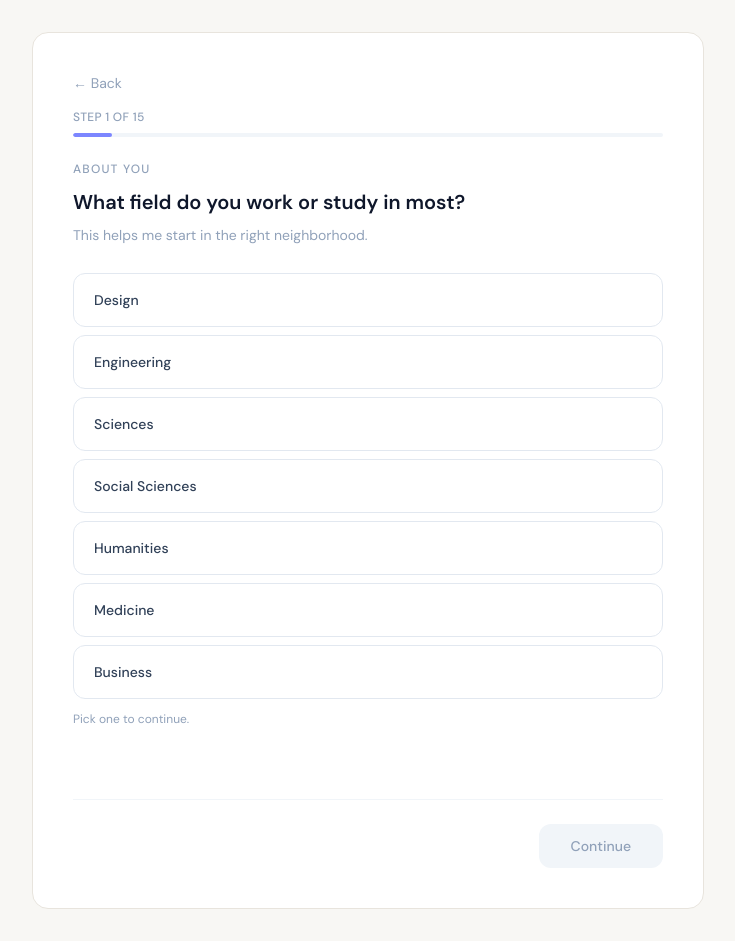
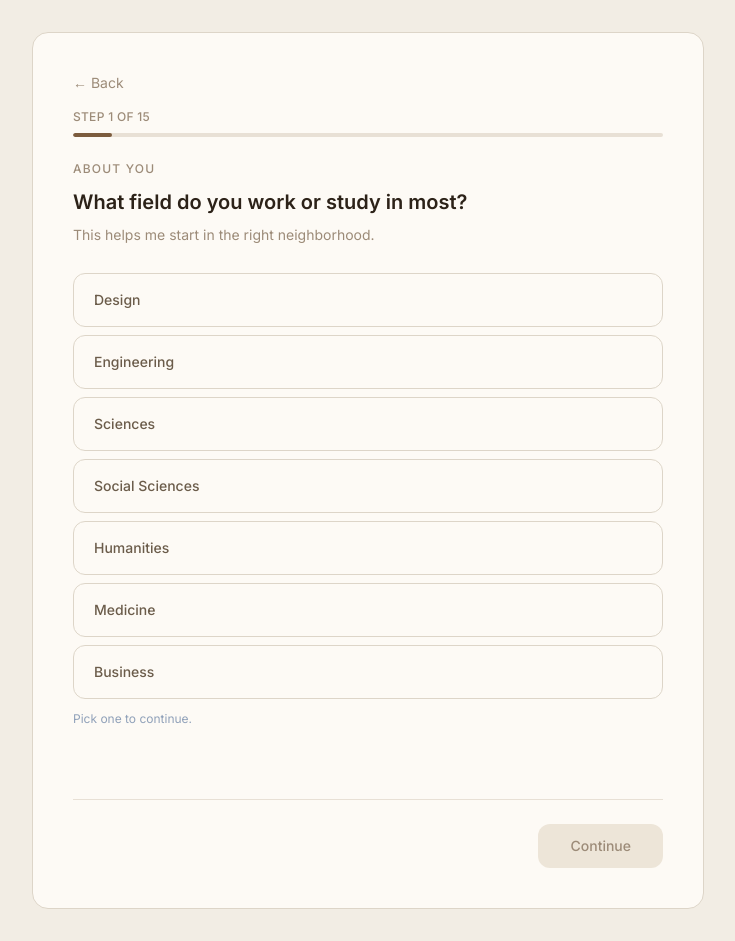
Before and after one commit to Edwin-IITJ/LiquidRead, a Next.js app: page / in a window 1280 px wide. Both pictures are taken after a click on the button "Start onboarding". Shown: the whole page, without its empty margins (272-1007 px from the left). Built offline with nearby package versions, Linux system fonts and the light colour scheme.

Commit message:
Changing colours, typography

```diff
--- a/app/layout.tsx
+++ b/app/layout.tsx
@@ -1,15 +1,15 @@
 import type { Metadata } from "next";
-import { DM_Sans, Playfair_Display } from "next/font/google";
+import { Inter, Lora } from "next/font/google";
 import "./globals.css";
 
-const dmSans = DM_Sans({
+const inter = Inter({
   subsets: ["latin"],
   weight: ["300", "400", "500", "600"],
   variable: "--font-sans",
   display: "swap",
 });
 
-const playfair = Playfair_Display({
+const lora = Lora({
   subsets: ["latin"],
   weight: ["400", "600", "700"],
   style: ["normal", "italic"],
@@ -33,8 +33,8 @@ export default function RootLayout({
   children: React.ReactNode;
 }) {
   return (
-    <html lang="en" className={`${dmSans.variable} ${playfair.variable}`}>
-      <body className="bg-[#F8F7F4] text-slate-900 font-sans antialiased">{children}</body>
+    <html lang="en" className={`${inter.variable} ${lora.variable}`}>
+      <body className="bg-[#F2EDE4] text-[#2C2218] font-sans antialiased">{children}</body>
     </html>
   );
 }
--- a/components/DemographicsScreen.tsx
+++ b/components/DemographicsScreen.tsx
@@ -91,7 +91,7 @@ function ScreenShell({
             <div className="mb-6">
                 <button
                     onClick={onBack}
-                    className="text-slate-400 text-sm hover:text-slate-600 transition-colors flex items-center gap-1 mb-4"
+                    className="text-[#9C8B78] text-sm hover:text-[#6B5C4A] transition-colors flex items-center gap-1 mb-4"
                 >
                     ← Back
                 </button>
@@ -99,17 +99,17 @@ function ScreenShell({
             </div>
 
             {/* Step label */}
-            <p className="text-xs font-medium uppercase tracking-widest text-slate-400 mb-3">
+            <p className="text-xs font-medium uppercase tracking-widest text-[#9C8B78] mb-3">
                 {stepLabel}
             </p>
 
             {/* Question */}
-            <h2 className="text-xl font-semibold text-slate-900 leading-snug mb-2">
+            <h2 className="text-xl font-semibold text-[#2C2218] leading-snug mb-2">
                 {question}
             </h2>
 
             {/* Helper line */}
-            <p className="text-sm text-slate-400 mb-7">{helperLine}</p>
+            <p className="text-sm text-[#9C8B78] mb-7">{helperLine}</p>
 
             {/* Options slot */}
             {children}
@@ -118,23 +118,23 @@ function ScreenShell({
             <div className="min-h-[28px] mt-5">
                 {ariResponse && (
                     <div className="flex items-start gap-2 fade-in">
-                        <span className="mt-0.5 flex-shrink-0 w-4 h-4 rounded-full bg-indigo-100 flex items-center justify-center">
-                            <span className="text-indigo-600 text-[9px] font-bold leading-none">A</span>
+                        <span className="mt-0.5 flex-shrink-0 w-4 h-4 rounded-full bg-[#EDE5D8] flex items-center justify-center">
+                            <span className="text-[#7C5C3E] text-[9px] font-bold leading-none">A</span>
                         </span>
-                        <p className="text-sm text-slate-500 italic">{ariResponse}</p>
+                        <p className="text-sm text-[#6B5C4A] italic">{ariResponse}</p>
                     </div>
                 )}
             </div>
 
             {/* Continue button — always visible, disabled until valid */}
-            <div className="mt-6 flex justify-end border-t border-slate-100 pt-6">
+            <div className="mt-6 flex justify-end border-t border-[#E8E0D5] pt-6">
                 <button
                     onClick={onContinue}
                     disabled={!canContinue}
                     className={`w-full sm:w-auto rounded-xl px-8 py-3 text-sm font-medium transition-colors
                         ${canContinue
-                            ? "bg-indigo-600 hover:bg-indigo-700 active:bg-indigo-800 text-white cursor-pointer"
-                            : "bg-slate-100 text-slate-400 cursor-not-allowed"
+                            ? "bg-[#7C5C3E] hover:bg-[#6A4E34] active:bg-[#5A4028] text-white cursor-pointer"
+                            : "bg-[#EDE5D8] text-[#9C8B78] cursor-not-allowed"
                         }`}
                 >
                     Continue
@@ -158,8 +158,8 @@ function OptionPill({
             onClick={onSelect}
             className={`w-full text-left rounded-xl border px-5 py-4 text-sm font-medium transition-all duration-150
                 ${selected
-                    ? "border-indigo-500 bg-indigo-50 text-indigo-900"
-                    : "border-slate-200 bg-white text-slate-700 hover:border-slate-300 hover:bg-slate-50"
+                    ? "border-[#7C5C3E] bg-[#F5EEE4] text-[#2C2218]"
+                    : "border-[#DDD5C8] bg-[#FDFAF5] text-[#6B5C4A] hover:border-[#C4B8A8] hover:bg-[#F5EEE4]"
                 }`}
         >
             {label}
@@ -293,7 +293,7 @@ export default function DemographicsScreen({
                 value={priorInterviewName}
                 onChange={(e) => onUpdate({ priorInterviewName: e.target.value })}
                 placeholder="Type your name"
-                className="w-full rounded-xl border border-slate-200 px-5 py-4 text-slate-900 placeholder-slate-400 focus:outline-none focus:border-indigo-400 focus:ring-2 focus:ring-indigo-100 transition-all text-sm"
+                className="w-full rounded-xl border border-[#DDD5C8] bg-[#FDFAF5] px-5 py-4 text-[#2C2218] placeholder-[#9C8B78] focus:outline-none focus:border-[#7C5C3E] focus:ring-2 focus:ring-[#EDE5D8] transition-all text-sm"
             />
         </ScreenShell>
     );
--- a/components/OptionButton.tsx
+++ b/components/OptionButton.tsx
@@ -21,8 +21,8 @@ export default function OptionButton({
             className={`w-full text-left rounded-xl border px-5 transition-all duration-150
         ${compact ? "py-4 text-sm" : "py-4"}
         ${selected
-                    ? "border-indigo-500 bg-indigo-50 text-indigo-900"
-                    : "border-slate-200 bg-white text-slate-800 hover:border-slate-300 hover:bg-slate-50"
+                    ? "border-[#7C5C3E] bg-[#F5EEE4] text-[#2C2218]"
+                    : "border-[#DDD5C8] bg-[#FDFAF5] text-[#6B5C4A] hover:border-[#C4B8A8] hover:bg-[#F5EEE4]"
                 }`}
         >
             <span className="font-medium">{option.label}</span>
--- a/components/ProgressBar.tsx
+++ b/components/ProgressBar.tsx
@@ -12,13 +12,13 @@ export default function ProgressBar({ current, total, label }: ProgressBarProps)
     return (
         <div className="w-full">
             <div className="flex justify-between items-center mb-2">
-                <span className="text-xs font-medium text-slate-400 tracking-wide uppercase">
+                <span className="text-xs font-medium text-[#9C8B78] tracking-wide uppercase">
                     {label || `Step ${current} of ${total}`}
                 </span>
             </div>
-            <div className="w-full h-1 bg-slate-100 rounded-full overflow-hidden">
+            <div className="w-full h-1 bg-[#E8E0D5] rounded-full overflow-hidden">
                 <div
-                    className="h-full bg-indigo-400 rounded-full transition-all duration-400 ease-out"
+                    className="h-full bg-[#7C5C3E] rounded-full transition-all duration-400 ease-out"
                     style={{ width: `${percentage}%` }}
                 />
             </div>
--- a/components/QuizApp.tsx
+++ b/components/QuizApp.tsx
@@ -155,8 +155,8 @@ const DEMO_STEPS: Record<number, "field" | "comfort" | "frequency" | "priorName"
 // ── Helper wrapper ─────────────────────────────────────────────────────────────
 function QuizWrapper({ children }: { children: React.ReactNode }) {
     return (
-        <main className="min-h-screen flex items-start justify-center px-4 py-8 bg-[#F8F7F4]">
-            <div className="w-full max-w-2xl bg-white border border-[#E8E4DD] rounded-2xl p-6 sm:p-10 shadow-none">
+        <main className="min-h-screen flex items-start justify-center px-4 py-8 bg-[#F2EDE4]">
+            <div className="w-full max-w-2xl bg-[#FDFAF5] border border-[#DDD5C8] rounded-2xl p-6 sm:p-10 shadow-none">
                 {children}
             </div>
         </main>
@@ -307,14 +307,14 @@ export default function QuizApp() {
 
     if (state.appState === "card") {
         return (
-            <div className="flex flex-col h-screen overflow-hidden bg-[#F8F7F4] text-slate-900 font-sans">
+                <div className="flex flex-col h-screen overflow-hidden bg-[#F2EDE4] text-[#2C2218] font-sans">
                 {/* ── TOP BAR ── */}
-                <header className="h-[56px] px-6 flex items-center justify-between border-b border-slate-200 bg-white shrink-0">
+                <header className="h-[56px] px-6 flex items-center justify-between border-b border-[#DDD5C8] bg-[#FDFAF5] shrink-0">
                     <div className="flex items-center gap-2">
-                        <div className="w-6 h-6 bg-indigo-600 rounded-md flex items-center justify-center">
+                        <div className="w-6 h-6 bg-[#7C5C3E] rounded-md flex items-center justify-center">
                             <span className="text-white text-xs font-bold leading-none">Lr</span>
                         </div>
-                        <span className="font-semibold text-lg tracking-tight">LiquidRead</span>
+                        <span className="font-semibold text-lg tracking-tight text-[#2C2218]">LiquidRead</span>
                     </div>
                     <div className="flex items-center gap-4">
                         <button className="text-slate-400 hover:text-slate-600 transition-colors" aria-label="Settings">
@@ -336,7 +336,7 @@ export default function QuizApp() {
                         confusionResponse={state.answers.q1?.label}
                         normalisedScore={state.normalisedScore}
                     />
-                    <main className="flex-1 min-w-0 overflow-y-auto bg-[#F8F7F4] flex flex-col">
+            <main className="flex-1 min-w-0 overflow-y-auto bg-[#F2EDE4] flex flex-col">
                         <CardDisplay
                             cardType={state.cardShown}
                             fieldGroup={state.fieldGroup || "default"}
@@ -447,7 +447,7 @@ export default function QuizApp() {
                     <div className="mb-6">
                         <button
                             onClick={retreat}
-                            className="text-slate-400 text-sm hover:text-slate-600 transition-colors flex items-center gap-1 mb-4"
+                            className="text-[#9C8B78] text-sm hover:text-[#6B5C4A] transition-colors flex items-center gap-1 mb-4"
                         >
                             ← Back
                         </button>
@@ -468,14 +468,14 @@ export default function QuizApp() {
                     />
 
                     {/* Continue — always visible, disabled until valid */}
-                    <div className="mt-6 flex justify-end border-t border-slate-100 pt-6">
+                    <div className="border-t border-[#E8E0D5] pt-6">
                         <button
                             onClick={advance}
                             disabled={!canContinue}
                             className={`w-full sm:w-auto rounded-xl px-8 py-3 text-sm font-medium transition-colors
                                 ${canContinue
-                                    ? "bg-indigo-600 hover:bg-indigo-700 active:bg-indigo-800 text-white cursor-pointer"
-                                    : "bg-slate-100 text-slate-400 cursor-not-allowed"
+                                    ? "bg-[#7C5C3E] hover:bg-[#6A4E34] active:bg-[#5A4028] text-white cursor-pointer"
+                                    : "bg-[#EDE5D8] text-[#9C8B78] cursor-not-allowed"
                                 }`}
                         >
                             {isTextQ && !canContinue ? "Add a topic to continue." : "Continue"}
@@ -517,20 +517,20 @@ export default function QuizApp() {
                     </button>
 
                     <div className="py-4">
-                        <h2 className="text-2xl font-semibold text-slate-900 leading-snug mb-4">
+                        <h2 className="text-2xl font-semibold text-[#2C2218] leading-snug mb-4">
                             Got it. I'm shaping your first read.
                         </h2>
-                        <p className="text-sm text-slate-500 leading-relaxed mb-8">
+                        <p className="text-sm text-[#6B5C4A] leading-relaxed mb-8">
                             I'm using your answers to tune what shows up first, what gets explained,
                             and how much depth feels useful.
                         </p>
 
                         {/* Ari line */}
                         <div className="flex items-start gap-2.5">
-                            <span className="mt-0.5 flex-shrink-0 w-4 h-4 rounded-full bg-indigo-100 flex items-center justify-center">
-                                <span className="text-indigo-600 text-[9px] font-bold leading-none">A</span>
+                            <span className="flex-shrink-0 w-4 h-4 rounded-full bg-[#EDE5D8] flex items-center justify-center">
+                                <span className="text-[#7C5C3E] text-[9px] font-bold leading-none">A</span>
                             </span>
-                            <p className="text-sm text-slate-500 italic">
+                            <p className="text-[#6B5C4A] text-sm italic">
                                 This should only take a moment.
                             </p>
                         </div>
@@ -541,7 +541,7 @@ export default function QuizApp() {
                         <button
                             id="prepare-first-read-btn"
                             onClick={goToScoring}
-                            className="w-full sm:w-auto bg-indigo-600 hover:bg-indigo-700 active:bg-indigo-800 text-white rounded-xl px-8 py-3.5 text-sm font-medium transition-colors"
+                            className="bg-[#7C5C3E] hover:bg-[#6A4E34] active:bg-[#5A4028] text-white rounded-xl px-8 py-3.5 text-sm font-medium transition-colors"
                         >
                             Prepare my first read
                         </button>
--- a/components/TextInput.tsx
+++ b/components/TextInput.tsx
@@ -13,7 +13,7 @@ export default function TextInput({ value, onChange, placeholder }: TextInputPro
             value={value}
             onChange={(e) => onChange(e.target.value)}
             placeholder={placeholder}
-            className="w-full rounded-xl border border-slate-200 px-5 py-4 text-slate-900 placeholder-slate-400 focus:outline-none focus:border-indigo-400 focus:ring-2 focus:ring-indigo-100 transition-all"
+            className="w-full rounded-xl border border-[#DDD5C8] bg-[#FDFAF5] px-5 py-4 text-[#2C2218] placeholder-[#9C8B78] focus:outline-none focus:border-[#7C5C3E] focus:ring-2 focus:ring-[#EDE5D8] transition-all"
         />
     );
 }
```
Also changed, not shown: components/IntroScreen.tsx (+8 -8 lines), components/OnboardingInterstitial.tsx (+8 -8 lines), components/QuestionCard.tsx (+6 -6 lines), components/ThankYou.tsx (+4 -4 lines).
